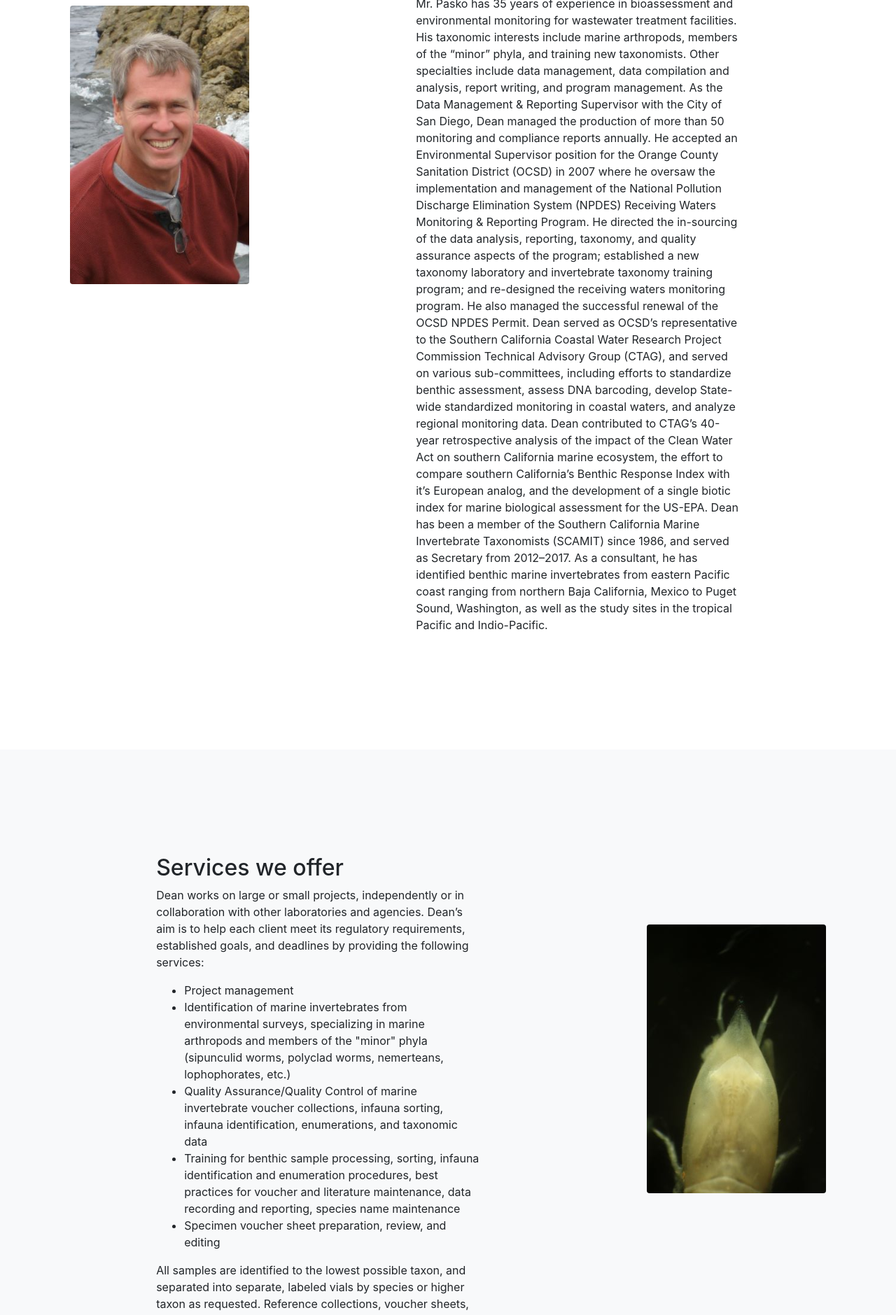
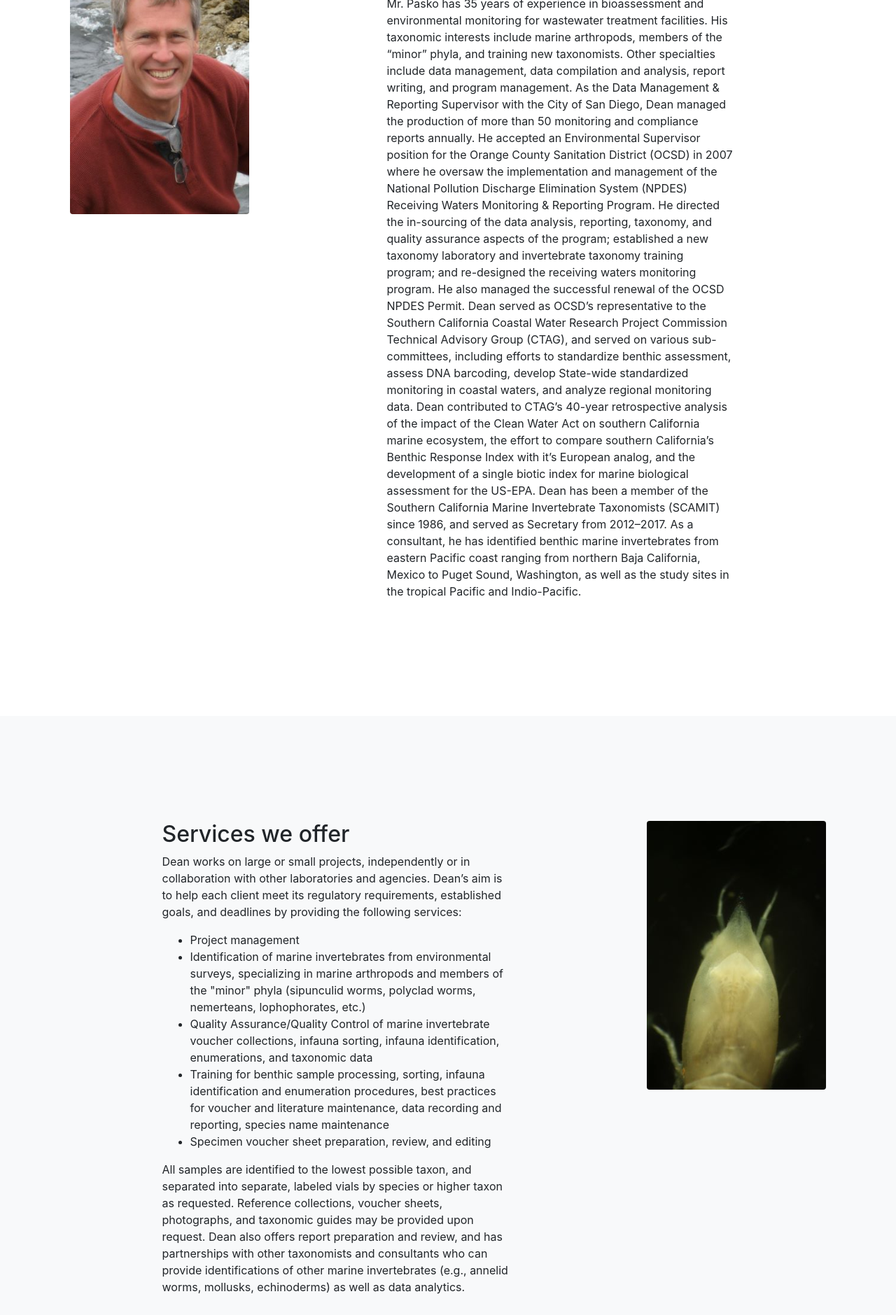
Before and after one commit to PaskoTaxonomy/PaskoTaxonomy.github.io, a website with bundled scripts: page index.html in a window 1280 px wide. Shown: the part 715-2594 px from the top of the page at 70% size. Built offline with nearby package versions, Linux system fonts and the light colour scheme.

Commit message:
fixed images and carousel location for mobile

```diff
--- a/css/scrolling-nav.css
+++ b/css/scrolling-nav.css
@@ -12,6 +12,10 @@ header {
   max-height:500px;
 }
 
+body {
+	margin-top:50px;
+}
+
 .verticalcenter {
     /*display: table-cell;*/
     /*height: 400px;*/
--- a/index.html
+++ b/index.html
@@ -78,7 +78,7 @@
 	</header>
 
 	<section id="about">
-		<img src="Dad_2_resized.jpg" class="rounded float-left" style="margin:100px;width:20%;height:20%" alt="Portrait" >
+		<img src="Dad_2_resized.jpg" class="rounded float-left" style="margin-left:100px;margin-right:50px;width:20%;height:20%" alt="Portrait" >
 		<div class="container">
 			<div class="row">
 				<div class="col-lg-8 mx-auto">
@@ -90,7 +90,7 @@
 	</section>
 
 	<section id="services" class="bg-light">
-		<img src="Animal_8_resized.jpg" class="rounded float-right" style="margin:100px;width:20%;height:20%" alt="Portrait" >
+		<img src="Animal_8_resized.jpg" class="rounded float-right" style="margin-right:100px;margin-left:50px;width:20%;height:20%" alt="Portrait" >
 		<div class="container">
 			<div class="row">
 				<div class="col-lg-8 mx-auto">
@@ -150,7 +150,7 @@
 	<section id="contact" class="bg-light">
 		<div class="container">
 			<div class="row">
-				<img src="Dad_3.JPG" class="rounded float-left" style="margin:10px;width:20%;height:20%" alt="Portrait" >
+				<img src="Dad_3.JPG" class="rounded float-left" style="margin-left:10px;margin-right:10px;width:20%;height:20%" alt="Portrait" >
 				<div class="col-lg-8 mx-auto">
 					<h2>Contact us</h2>
 					<p class="lead">Dean Pasko</p>
```
